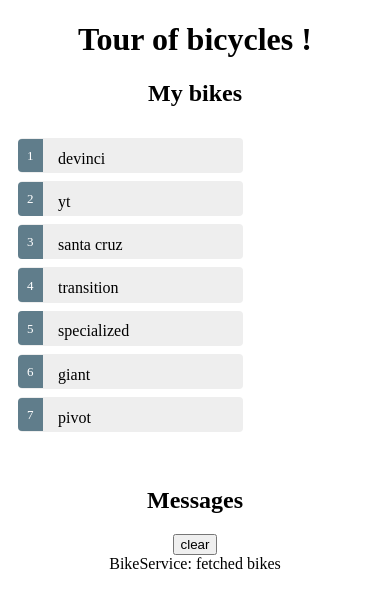
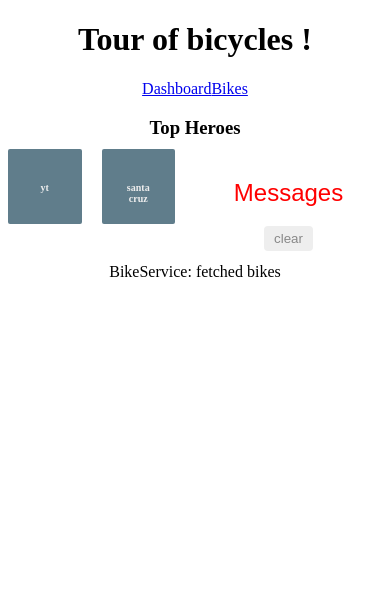
Before and after one commit to joseph-higaki/angular-tour-of-bikes, an Angular app: page /dashboard in a window 390 px wide. Shown: the top 608 px of the page. Built offline with nearby package versions, Linux system fonts and the light colour scheme.

Commit message:
bike routing

```diff
--- a/src/app/app.component.html
+++ b/src/app/app.component.html
@@ -3,6 +3,10 @@
   <h1>
     {{ title }}!
   </h1>
-  <app-bikes></app-bikes>
+  <nav>
+      <a routerLink="/dashboard">Dashboard</a>
+      <a routerLink="/bikes">Bikes</a>
+  </nav>
+  <router-outlet></router-outlet>
   <app-messages></app-messages>
 </div>
--- a/src/app/bike-detail/bike-detail.component.html
+++ b/src/app/bike-detail/bike-detail.component.html
@@ -1,3 +1,4 @@
+<button (click)="goBack()">go back</button>
 <div *ngIf="bike">
     <h2>{{bike.name | uppercase}} Details</h2>
      <div> <span>id: </span>{{bike.id}}</div>
--- a/src/app/bike-detail/bike-detail.component.ts
+++ b/src/app/bike-detail/bike-detail.component.ts
@@ -1,5 +1,9 @@
 import { Component, OnInit, Input } from '@angular/core';
 import {Bike} from '../bike';
+import { ActivatedRoute } from '@angular/router';
+import { Location } from '@angular/common';
+
+import { BikeService }  from '../bike.service';
 
 @Component({
   selector: 'app-bike-detail',
@@ -11,9 +15,23 @@
 
 export class BikeDetailComponent implements OnInit {
   @Input() bike: Bike;
-  constructor() { }
+  constructor(
+    private route: ActivatedRoute,
+    private bikeService: BikeService,
+    private location: Location
+  ) { }
 
+  getHero(): void {
+    const id = +this.route.snapshot.paramMap.get('id');
+    this.bikeService.getBike(id)
+      .subscribe(bike => this.bike = bike);
+  }
+
+  goBack(): void {
+    this.location.back();
+  }
   ngOnInit() {
+    this.getHero();
   }
 
 }
--- a/src/app/bike.service.ts
+++ b/src/app/bike.service.ts
@@ -16,4 +16,10 @@
     this.messageService.add('BikeService: fetched bikes');
     return of(BIKES);
   }
+
+  getBike(id: number): Observable<Bike> {
+    // TODO: send the message _after_ fetching the hero
+    this.messageService.add(`BikeService: fetched bike id=${id}`);
+    return of(BIKES.find(bike => bike.id === id));
+  }
 }
--- a/src/app/bikes/bikes.component.html
+++ b/src/app/bikes/bikes.component.html
@@ -6,7 +6,9 @@
         <li *ngFor="let bike of bikes"
         [class.selected]="bike === selectedBike"
          (click)="onSelectBike(bike)">
-          <span class="badge">{{bike.id}}</span> {{bike.name}}
+          <a routerLink="/bike/{{bike.id}}">
+            <span class="badge">{{bike.id}}</span> {{bike.name}}
+          </a>
         </li>
       </ul>
     </td>
--- a/src/app/bikes/bikes.component.ts
+++ b/src/app/bikes/bikes.component.ts
@@ -12,8 +12,8 @@
   selectedBike: Bike;
 
   onSelectBike(bike: Bike) : void {
-    this.selectedBike = bike;
-    console.log(this.selectedBike);
+    //this.selectedBike = bike;
+  //  console.log(this.selectedBike);
   }
 
   getBikes(): void{
--- /dev/null
+++ b/src/app/dashboard/dashboard.component.css
@@ -0,0 +1,62 @@
+/* DashboardComponent's private CSS styles */
+[class*='col-'] {
+    float: left;
+    padding-right: 20px;
+    padding-bottom: 20px;
+  }
+  [class*='col-']:last-of-type {
+    padding-right: 0;
+  }
+  a {
+    text-decoration: none;
+  }
+  *, *:after, *:before {
+    -webkit-box-sizing: border-box;
+    -moz-box-sizing: border-box;
+    box-sizing: border-box;
+  }
+  h3 {
+    text-align: center; margin-bottom: 0;
+  }
+  h4 {
+    position: relative;
+  }
+  .grid {
+    margin: 0;
+  }
+  .col-1-4 {
+    width: 25%;
+  }
+  .module {
+    padding: 20px;
+    text-align: center;
+    color: #eee;
+    max-height: 120px;
+    min-width: 120px;
+    background-color: #607d8b;
+    border-radius: 2px;
+  }
+  .module:hover {
+    background-color: #eee;
+    cursor: pointer;
+    color: #607d8b;
+  }
+  .grid-pad {
+    padding: 10px 0;
+  }
+  .grid-pad > [class*='col-']:last-of-type {
+    padding-right: 20px;
+  }
+  @media (max-width: 600px) {
+    .module {
+      font-size: 10px;
+      max-height: 75px; }
+  }
+  @media (max-width: 1024px) {
+    .grid {
+      margin: 0;
+    }
+    .module {
+      min-width: 60px;
+    }
+  }
--- /dev/null
+++ b/src/app/dashboard/dashboard.component.html
@@ -0,0 +1,9 @@
+<h3>Top Heroes</h3>
+<div class="grid grid-pad">
+  <a *ngFor="let bike of bikes" class="col-1-4"
+  routerLink="/bike/{{bike.id}}">
+    <div class="module bike">
+      <h4>{{bike.name}}</h4>
+    </div>
+  </a>
+</div>
--- /dev/null
+++ b/src/app/dashboard/dashboard.component.ts
@@ -0,0 +1,24 @@
+import { Component, OnInit } from '@angular/core';
+import {Bike} from '../bike';
+import {BikeService} from '../bike.service';
+
+@Component({
+  selector: 'app-dashboard',
+  templateUrl: './dashboard.component.html',
+  styleUrls: ['./dashboard.component.css']
+})
+export class DashboardComponent implements OnInit {
+  bikes: Bike[] = [];
+
+  constructor(private bikeService: BikeService) { }
+
+  ngOnInit() {
+    this.getBikes();
+  }
+
+  getBikes(): void {
+    this.bikeService.getBikes()
+    .subscribe(bikes => this.bikes = bikes.slice(1, 3));
+  }
+
+}
--- a/src/app/messages/messages.component.css
+++ b/src/app/messages/messages.component.css
@@ -0,0 +1,35 @@
+/* MessagesComponent's private CSS styles */
+h2 {
+    color: red;
+    font-family: Arial, Helvetica, sans-serif;
+    font-weight: lighter;
+  }
+  body {
+    margin: 2em;
+  }
+  body, input[text], button {
+    color: crimson;
+    font-family: Cambria, Georgia;
+  }
+
+  button.clear {
+    font-family: Arial;
+    background-color: #eee;
+    border: none;
+    padding: 5px 10px;
+    border-radius: 4px;
+    cursor: pointer;
+    cursor: hand;
+  }
+  button:hover {
+    background-color: #cfd8dc;
+  }
+  button:disabled {
+    background-color: #eee;
+    color: #aaa;
+    cursor: auto;
+  }
+  button.clear {
+    color: #888;
+    margin-bottom: 12px;
+  }
```
Also changed, not shown: src/app/app-routing.module.ts (added, +19 -0 lines), src/app/app.module.ts (+6 -2 lines), 2 other files (tests, documents, lock files or other folders).
